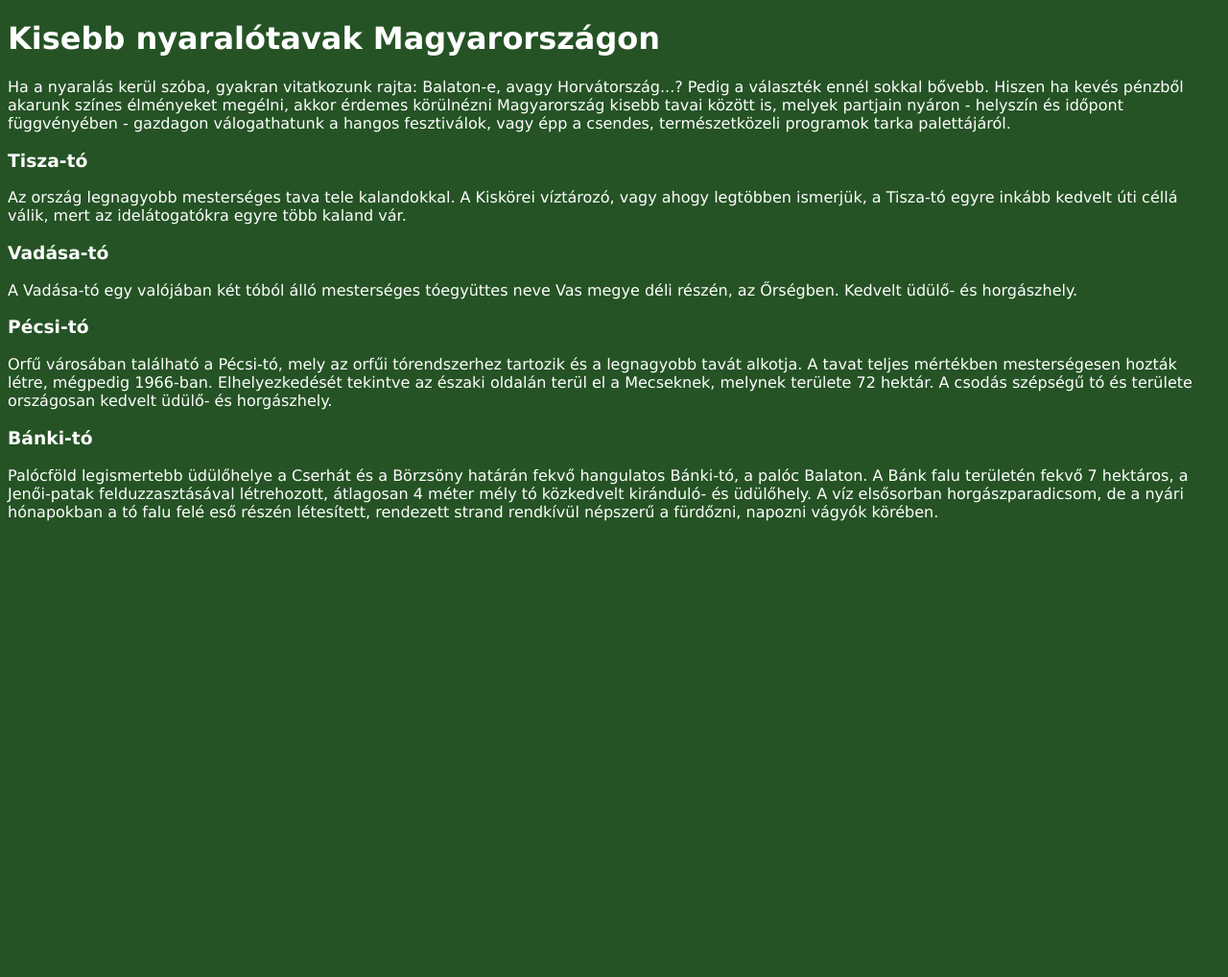
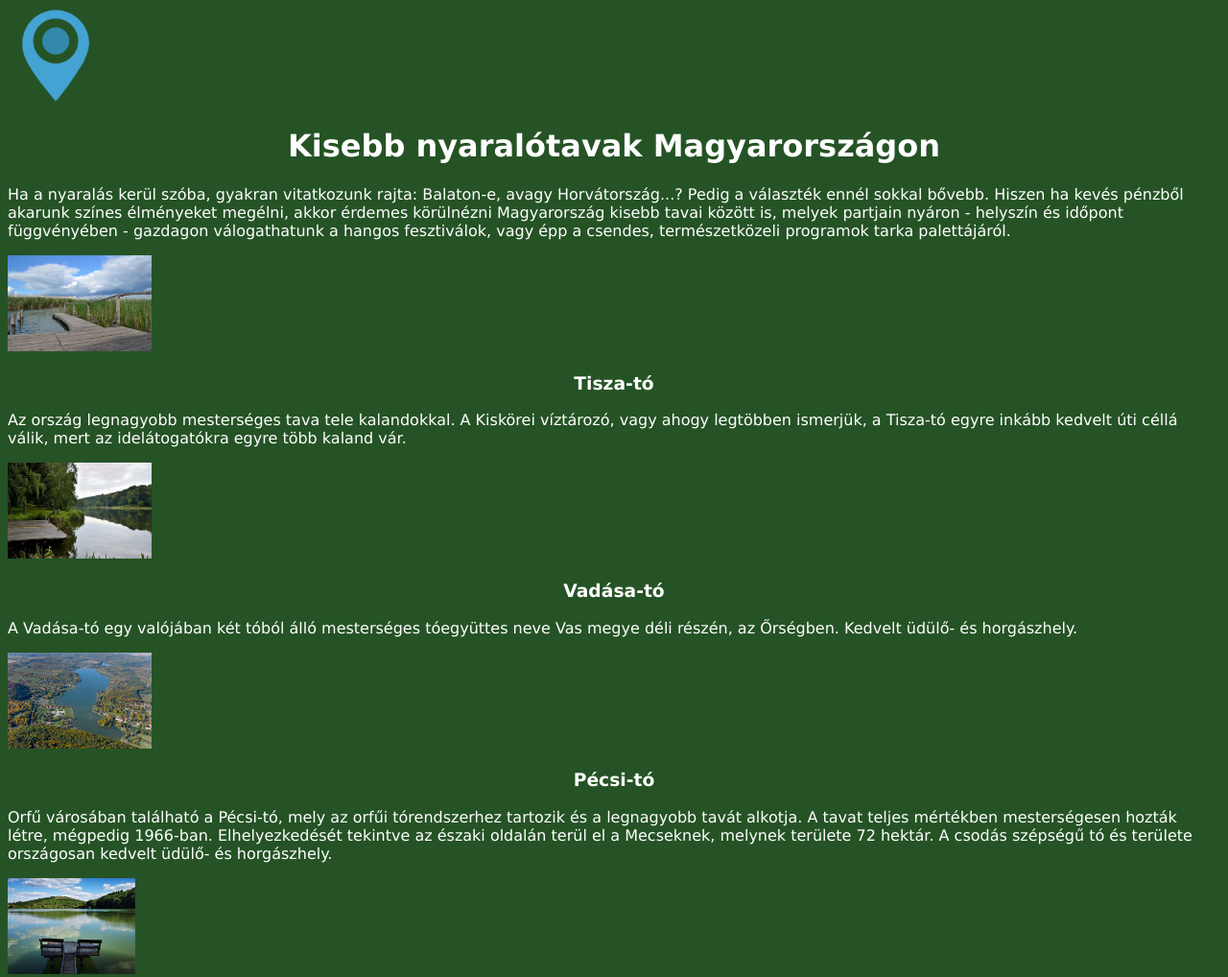
Before and after one commit to MilanSamuello/Csapat2, a plain HTML site: page index.html in a window 1280 px wide. Shown: the top 1018 px of the page at 96% size. Before the commit the page ends 800 px from the top, so only its background shows below. Drawn offline with Linux system fonts and the light colour scheme.

Commit message:
csoport2

```diff
--- a/index.html
+++ b/index.html
@@ -11,21 +11,31 @@
     <header>
 
     </header>
+    <img class="gtg" src="map.png" alt="map" height="100px" >
     <h1>Kisebb nyaralótavak Magyarországon</h1>
-    <p>Ha a nyaralás kerül szóba, gyakran vitatkozunk rajta: Balaton-e, avagy Horvátország...? Pedig a választék ennél sokkal bővebb. Hiszen ha kevés pénzből akarunk színes élményeket megélni, akkor érdemes körülnézni Magyarország kisebb tavai között is, melyek partjain nyáron - helyszín és időpont függvényében - gazdagon válogathatunk a hangos fesztiválok, vagy épp a csendes, természetközeli programok tarka palettájáról.</p>
+    <p>Ha a nyaralás kerül szóba, gyakran vitatkozunk rajta: Balaton-e, avagy Horvátország...?
+        Pedig a választék ennél sokkal bővebb. Hiszen ha kevés pénzből akarunk színes élményeket megélni,
+        akkor érdemes körülnézni Magyarország kisebb tavai között is, melyek partjain nyáron - helyszín és időpont függvényében - gazdagon válogathatunk a hangos fesztiválok,
+        vagy épp a csendes, természetközeli programok tarka palettájáról.</p>
     <section>
+
+        <img src="tiszato.jpg">
+
        <h3>Tisza-tó </h3>
        <p>Az ország legnagyobb mesterséges tava tele kalandokkal. A Kiskörei víztározó, vagy ahogy legtöbben ismerjük, a Tisza-tó egyre inkább kedvelt úti céllá válik, mert az idelátogatókra egyre több kaland vár. </p>
     </section>
     <section>
+        <img src="vadasato.jpg">
         <h3> Vadása-tó </h3>
         <p>A Vadása-tó egy valójában két tóból álló mesterséges tóegyüttes neve Vas megye déli részén, az Őrségben.  Kedvelt üdülő- és horgászhely.</p>
     </section>
     <section>
+        <img src="pecsito.jpg">
         <h3>Pécsi-tó</h3>
         <p>Orfű városában található a Pécsi-tó, mely az orfűi tórendszerhez tartozik és a legnagyobb tavát alkotja. A tavat teljes mértékben mesterségesen hozták létre, mégpedig 1966-ban. Elhelyezkedését tekintve az északi oldalán terül el a Mecseknek, melynek területe 72 hektár. A csodás szépségű tó és területe országosan kedvelt üdülő- és horgászhely.</p>
     </section>
     <section>
+        <img src="bankito.jpg">
         <h3>Bánki-tó</h3>
         <p>Palócföld legismertebb üdülőhelye a Cserhát és a Börzsöny határán fekvő hangulatos Bánki-tó, a palóc Balaton. A Bánk falu területén fekvő 7 hektáros, a Jenői-patak felduzzasztásával létrehozott, átlagosan 4 méter mély tó közkedvelt kiránduló- és üdülőhely. A víz elsősorban horgászparadicsom, de a nyári hónapokban a tó falu felé eső részén létesített, rendezett strand rendkívül népszerű a fürdőzni, napozni vágyók körében.</p>
     </section>
--- a/style.css
+++ b/style.css
@@ -4,3 +4,16 @@ background-color:  rgb(37, 83, 37);
 font-family:  Verdana;
 color:  #FFF;
 }
+h1{
+    text-align: center;
+}
+h3{
+    text-align: center;
+}
+img{
+   height: 100px;
+  float: center;
+}
+section{
+
+}
```
Also changed, not shown: 1 other file.
